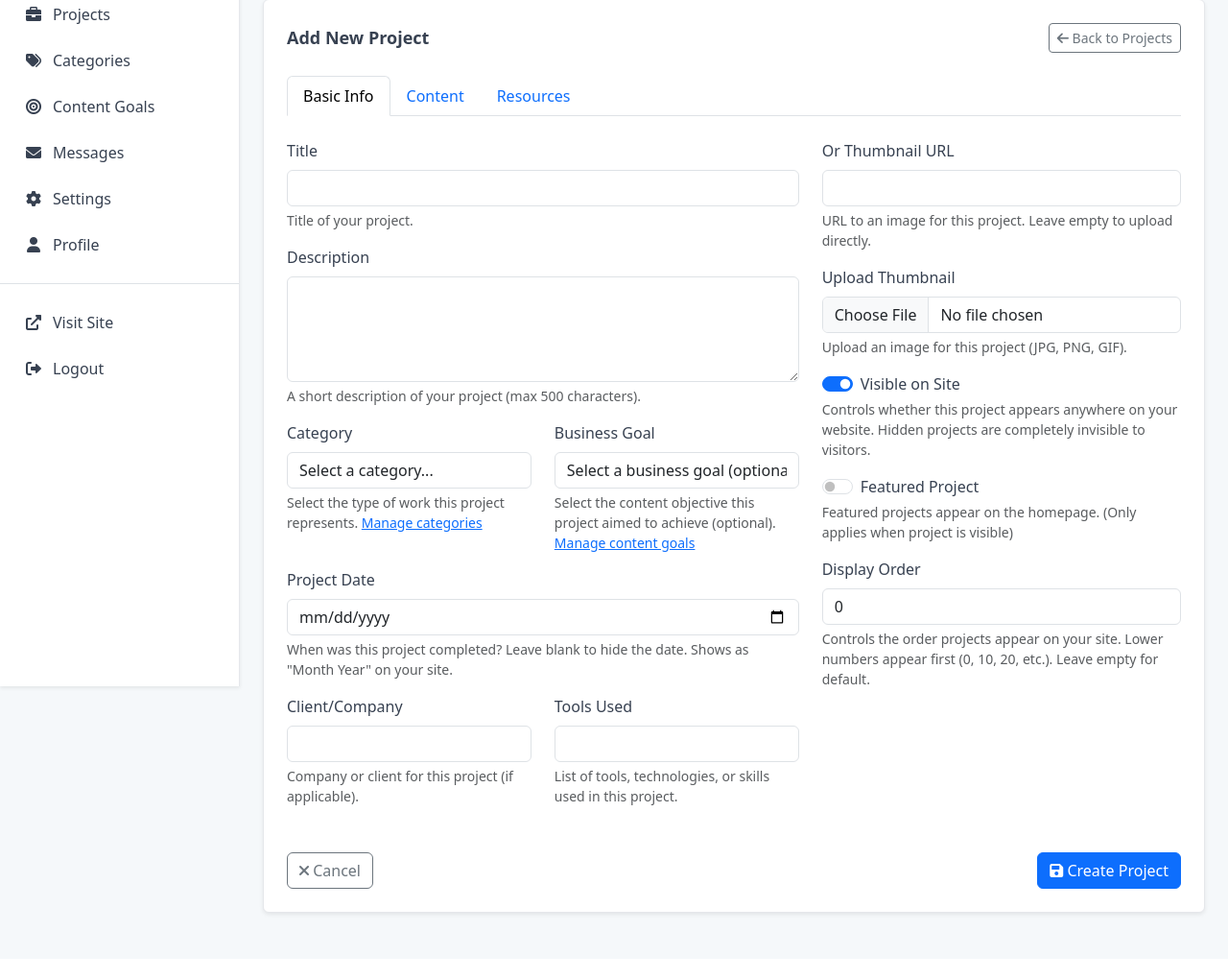
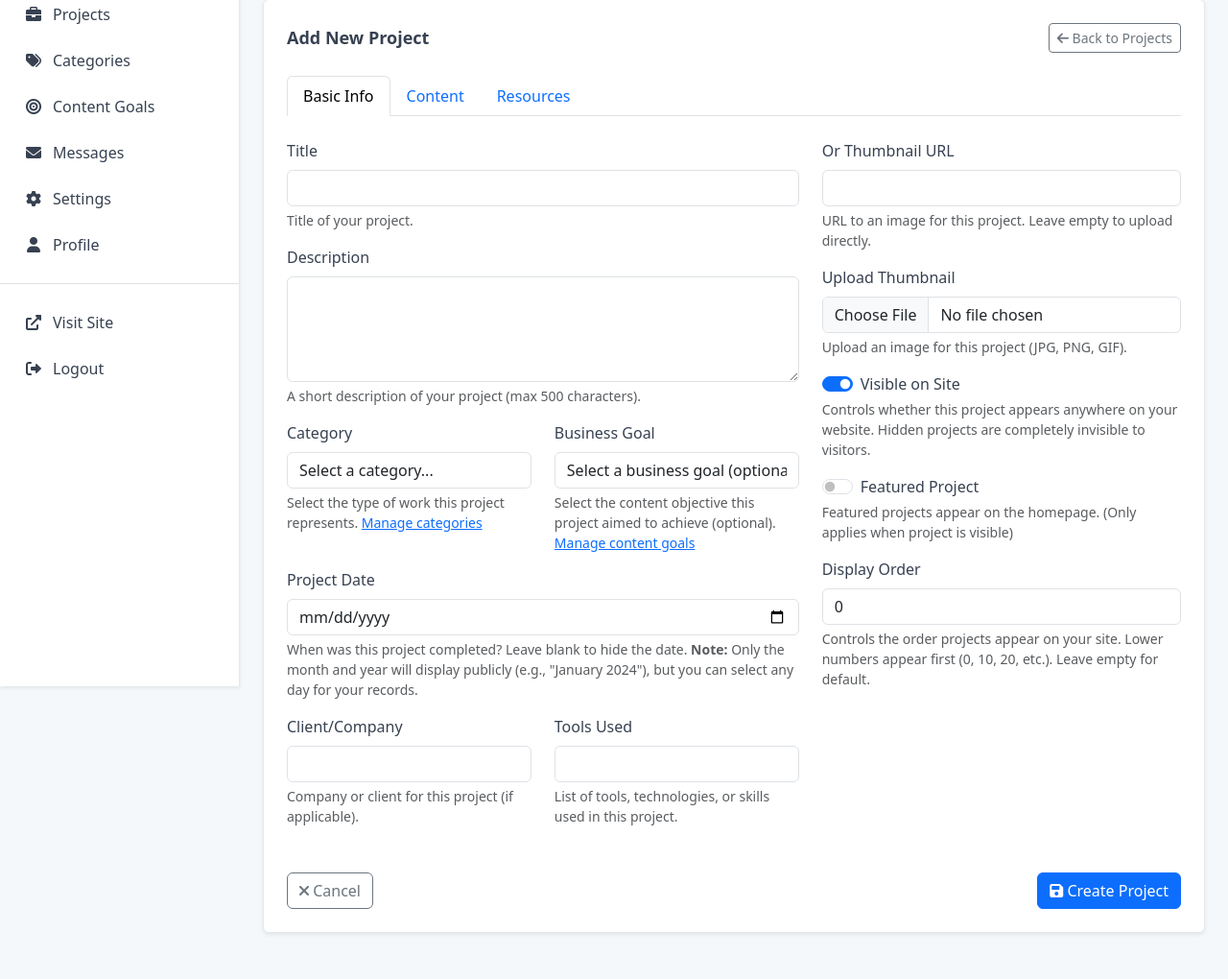
Before and after one commit to Neil4ad/ContentPortfolio, a Flask app: page /contentadmin/add-project in a window 1280 px wide. Shown: the part 85-1105 px from the top of the page at 96% size. Before the commit the page ends 1040 px from the top, so only its background shows below. Run offline with Flask 3, Linux system fonts and the light colour scheme; a user stored in the database is signed in; data comes from the database, SQL or seed files in the repository; data that the repository does not hold is empty; some libraries are stand-ins or nearby versions.

Commit message:
updated date to explain that only month and year display

```diff
--- a/templates/admin/project_form.html
+++ b/templates/admin/project_form.html
@@ -100,11 +100,11 @@
                                 </div>
                             </div>
 
-                            <!-- NEW: Project Date Field -->
+                            <!-- Project Date Field -->
                             <div class="form-group mb-3">
                                 <label class="form-label">{{ form.project_date.label }}</label>
                                 {{ form.project_date(class="form-control") }}
-                                <div class="form-text">When was this project completed? Leave blank to hide the date. Shows as "Month Year" on your site.</div>
+                                <div class="form-text">When was this project completed? Leave blank to hide the date. <strong>Note:</strong> Only the month and year will display publicly (e.g., "January 2024"), but you can select any day for your records.</div>
                             </div>
 
                             <div class="row">
```
